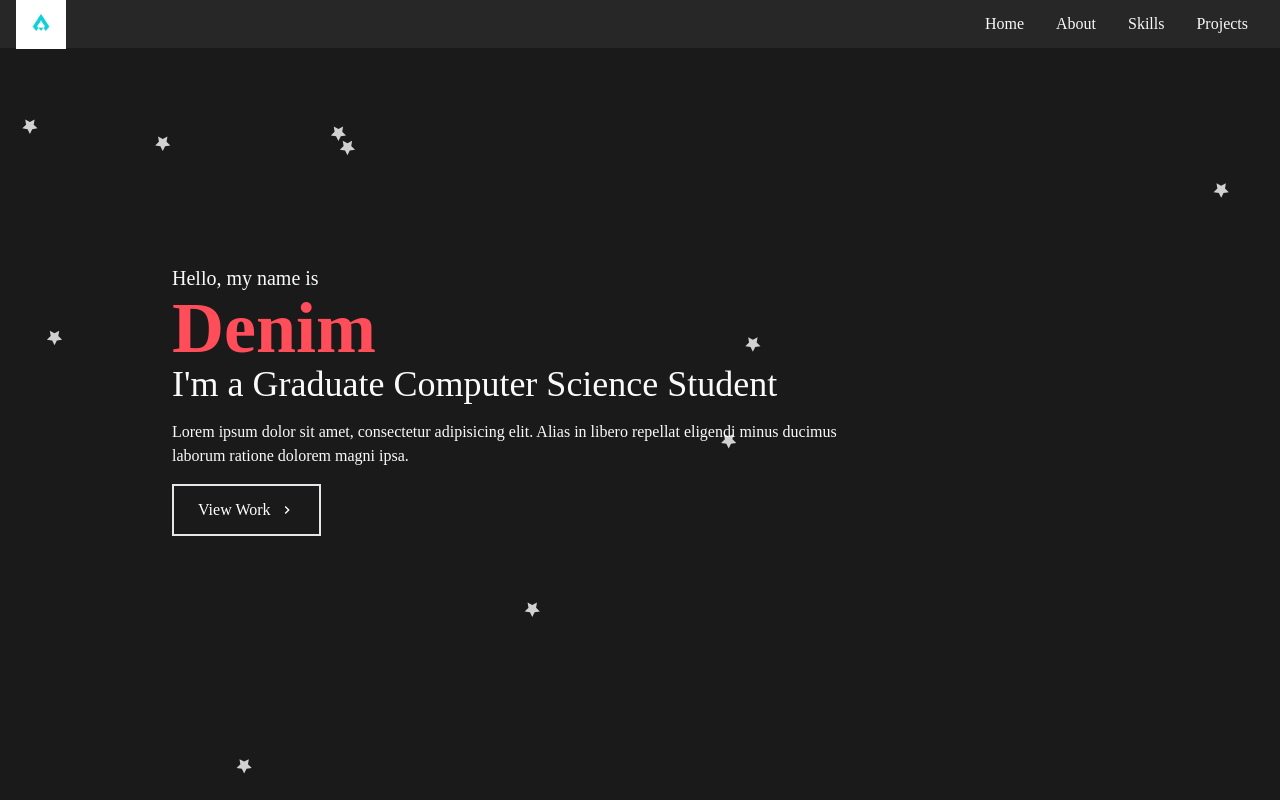
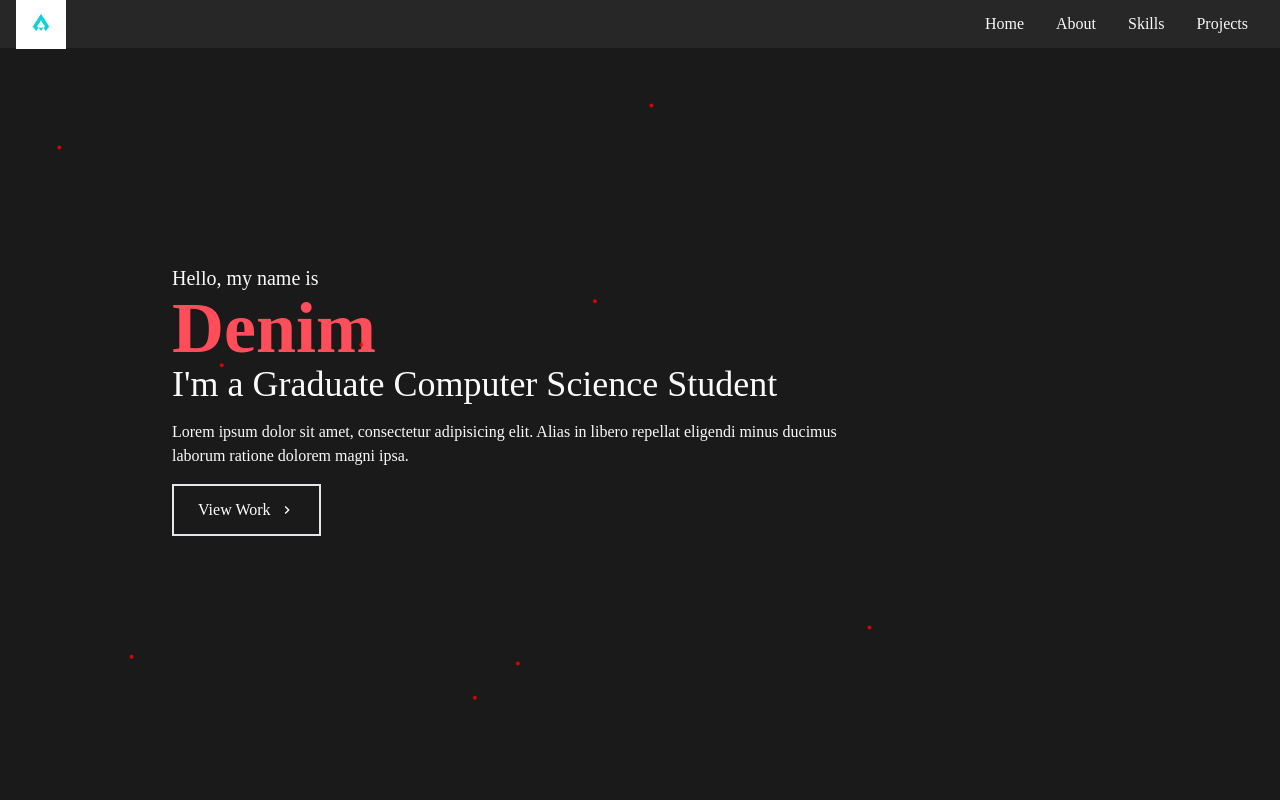
Before and after one commit to Bifdus/porfoliosite, a React (Create React App) app: page / in a window 1280 px wide. Shown: the top 800 px of the page. Built offline with nearby package versions, Linux system fonts and the light colour scheme.

Commit message:
Particle Changes
Circles instead of stars, smaller size, red  etc

```diff
--- a/src/components/Particle.jsx
+++ b/src/components/Particle.jsx
@@ -30,13 +30,10 @@ function Particle() {
             },
           },
           color: {
-            value: '#fff',
+            value: '#ff0000',
           },
           shape: {
-            type: 'star',
-            options: {
-              sides: 5,
-            },
+            type: 'circle',
           },
           opacity: {
             value: 0.8,
@@ -49,18 +46,18 @@ function Particle() {
             },
           },
           size: {
-            value: 4,
+            value: 2,
             random: false,
             anim: {
               enable: false,
-              speed: 40,
+              speed: 1,
               size_min: 0.1,
               sync: false,
             },
           },
           move: {
             enable: true,
-            speed: 2,
+            speed: 0.3,
             direction: 'none',
             random: false,
             straight: false,
```
